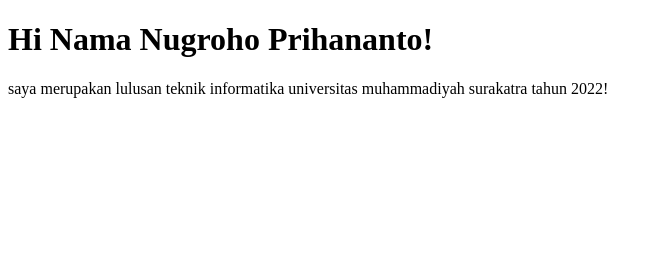
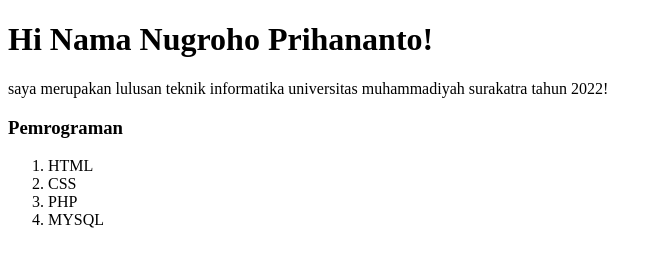
Before and after one commit to L200170186/nugrohoprihananto, a plain HTML site: page index.html in a window 1280 px wide. Shown: the whole page, without its empty margins (0-662 px from the left). Drawn offline with Linux system fonts and the light colour scheme.

Commit message:
Update index.html
UPDATE

```diff
--- a/index.html
+++ b/index.html
@@ -8,5 +8,12 @@
 <body>
     <h1>Hi Nama Nugroho Prihananto!</h1>
     <p>saya merupakan lulusan teknik informatika universitas muhammadiyah surakatra tahun 2022!</p>
+    <h3>Pemrograman</h3>
+    <ol>
+        <li>HTML</li>
+        <li>CSS</li>
+        <li>PHP</li>
+        <li>MYSQL</li>
+    </ol>
 </body>
 </html>
```
